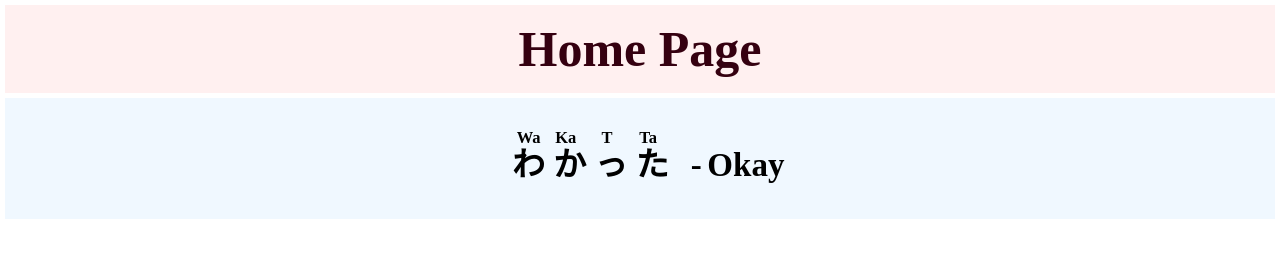
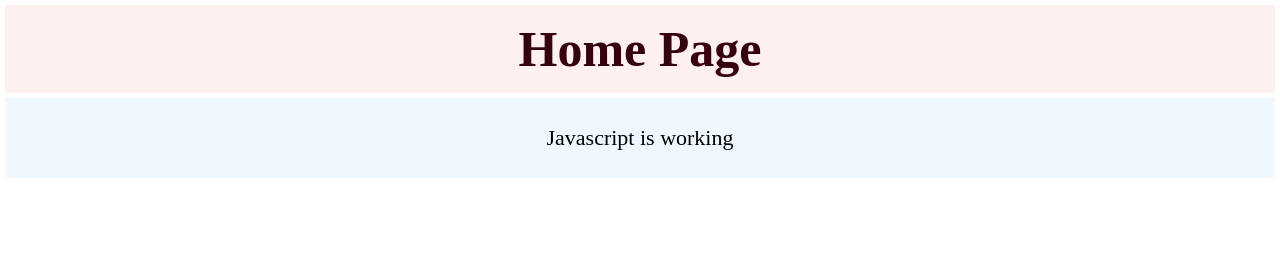
Before and after one commit to Gideon-Jacob-S/Code, a plain HTML site: page Learning/index.html in a window 1280 px wide. Drawn offline with Linux system fonts and the light colour scheme.

Commit message:
Script Tag HTML
How to link external script in HTML?

```diff
--- a/Learning/index.html
+++ b/Learning/index.html
@@ -3,7 +3,13 @@
     <head>
         <meta charset="utf-8">
         <meta name="viewport" content="width=device-width, initial-scale=1">
-        <link rel="stylesheet" type="text/css" href="/Learning/style.css">
+        <link rel="stylesheet" type="text/css" href="./style.css">
+        <script src="./script.js" type="text/javascript" defer></script>
+        <!--
+            Script Tag attribute:
+            - async -> load with the document (default)
+            - defer -> load after the document
+         -->
         <title>Practice Document</title>
     </head>
 
@@ -13,16 +19,8 @@
         </header>
         <main>
             <section>
-                <h2>
-                    <ruby lang="ja">
-                        わ  <rp>(</rp>  <rt lang="en">Wa</rt>  <rp>)</rp>
-                        か  <rp>(</rp>  <rt lang="en">Ka</rt>  <rp>)</rp>
-                        っ  <rp>(</rp>  <rt lang="en">T</rt>   <rp>)</rp>
-                        た  <rp>(</rp>  <rt lang="en">Ta</rt>  <rp>)</rp>
-                    </ruby>
-                </h2>
-                <h2>-</h2>
-                <h2>Okay</h2>
+                <noscript>Your Browser is not supporting Scripts</noscript>
+                <p>Javascript is working</p>
             </section>
         </main>
     </body>
--- /dev/null
+++ b/Learning/script.js
@@ -0,0 +1 @@
+alert("Hey! How are You?");
--- a/Learning/style.css
+++ b/Learning/style.css
@@ -20,10 +20,6 @@ section {
     background-color: aliceblue;
 }
 
-h2 {
-    display: inline-flex;
-}
-
 section {
     text-align: center;
 }
```
